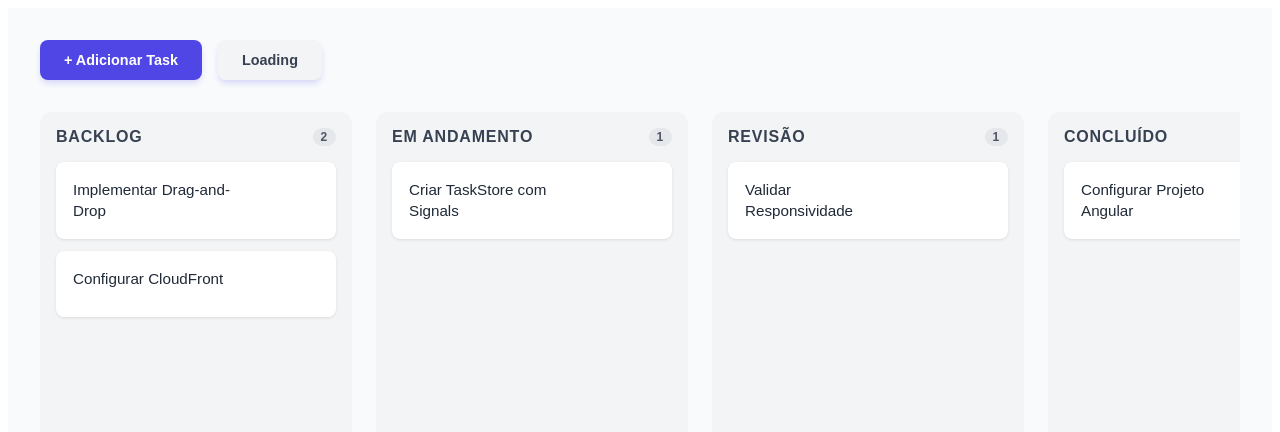
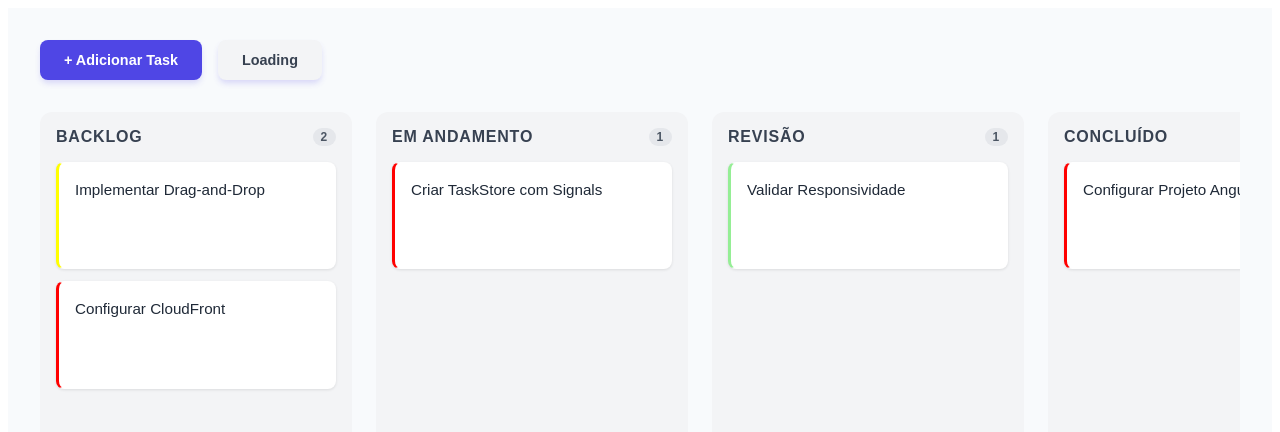
Before and after one commit to LuciusHx/kanban-app, an Angular app: page / in a window 1280 px wide. Shown: the top 432 px of the page. Built offline with nearby package versions, Linux system fonts and the light colour scheme.

Commit message:
style: adjust card item layout and styles

```diff
--- a/src/app/components/task-card/task-card.html
+++ b/src/app/components/task-card/task-card.html
@@ -1,8 +1,7 @@
-<div class="task-card" cdkDrag [cdkDragData]="task()">
+<div class="task-card" cdkDrag [cdkDragData]="task()" [class]="task()?.priority">
   <span class="task-title">{{ task()!.title }}</span>
-
   <div class="task-actions">
-    <button type="button" class="btn-icon ver" (click)="taskDetails.emit()">Ver</button>
+    <button type="button" class="btn-icon btn-primary" (click)="taskDetails.emit()">Ver</button>
 
     <div class="menu-wrapper">
       <button type="button" class="btn-dots" (click)="toggleMenu($event)" aria-label="Abrir menu">
--- a/src/app/components/task-card/task-card.scss
+++ b/src/app/components/task-card/task-card.scss
@@ -9,18 +9,35 @@
     transform 0.2s;
   border: 1px solid transparent;
   display: flex;
+  flex-direction: column;
   justify-content: space-between;
   align-items: flex-start;
   gap: 10px;
+  border-left: solid;
 
   &:hover {
     box-shadow: 0 4px 6px -1px rgba(0, 0, 0, 0.1);
-    border-color: #e5e7eb;
   }
 
   &:active {
     cursor: grabbing;
   }
+}
+
+.Alta {
+  border-left: solid red;
+}
+
+.Média {
+  border-left: solid yellow;
+}
+
+.Baixa {
+  border-left: solid rgb(149, 238, 149);
+}
+
+.btn-primary {
+  width: 90%;
 }
 
 .task-title {
@@ -32,9 +49,11 @@
 
 .task-actions {
   display: flex;
+  justify-content: center;
   gap: 4px;
   opacity: 0;
   transition: opacity 0.2s;
+  width: 100%;
 }
 
 .task-card:hover .task-actions {
@@ -82,8 +101,17 @@
   padding: 4px 6px;
   border-radius: 6px;
 
+  background-color: #6366f1;
+  color: white;
+
   &:hover {
-    background: rgba(0, 0, 0, 0.06);
+    background-color: #4f46e5;
+  }
+
+  &:disabled {
+    background-color: #a5a6f6;
+    cursor: not-allowed;
+    opacity: 0.7;
   }
 }
 
```
